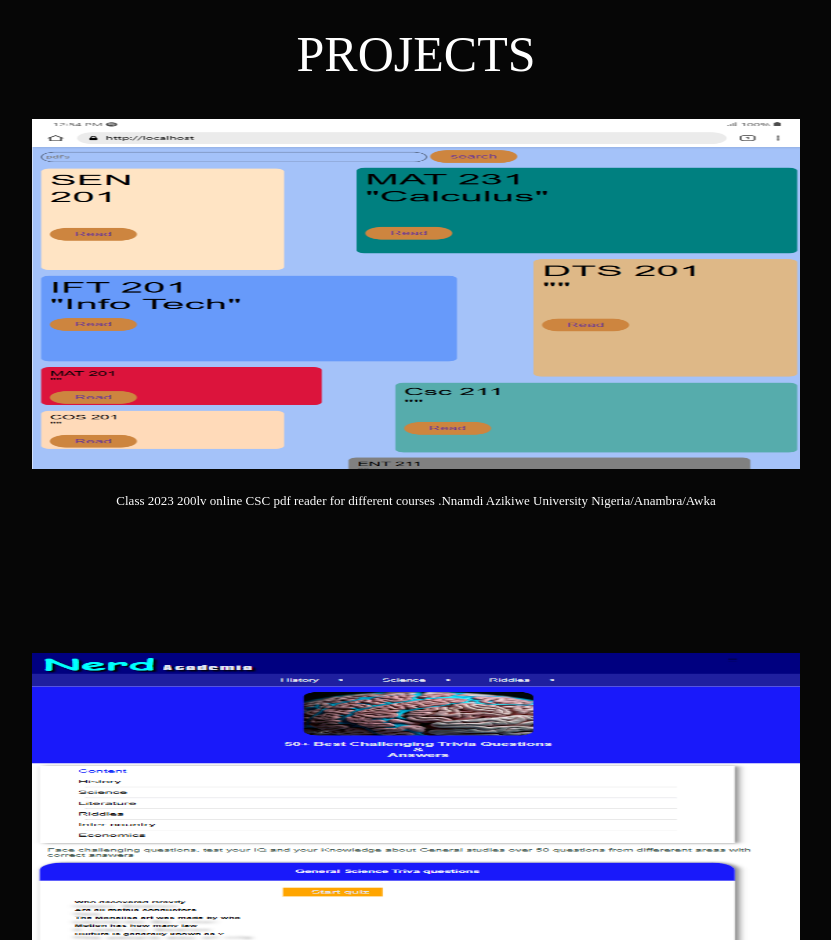
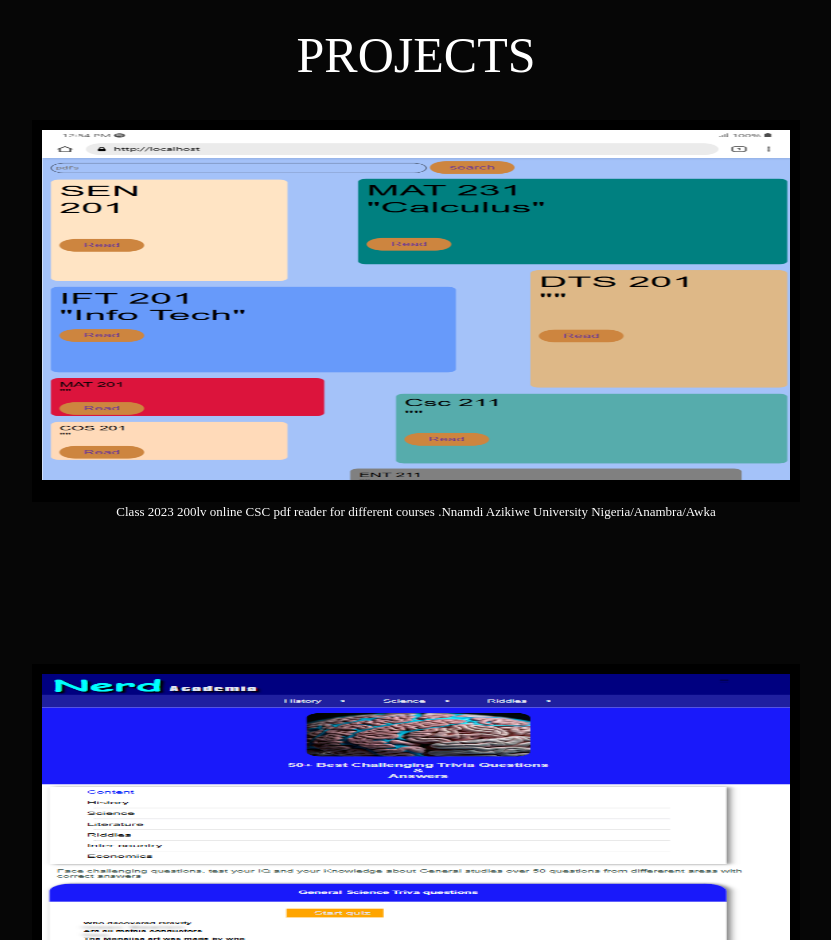
Before and after one commit to Nwajei06/my-profile, a React (Vite) app: page / in a window 1280 px wide. Shown: the part 1860-2800 px from the top of the page, without its empty margins (224-1055 px from the left). Built offline with nearby package versions, Linux system fonts and the light colour scheme.

Commit message:
eight commit

```diff
--- a/src/components/Hero.jsx
+++ b/src/components/Hero.jsx
@@ -1,15 +1,12 @@
 import React, { useRef } from 'react';
-
+import { motion, useInView } from 'framer-motion';
 import './profile.css'
-import { motion, useInView } from 'framer-motion';
-
 function Hero() {
-
   const headingRef = useRef(null);
-  const isInView = useInView(headingRef, { amount: 0.5 });
-
+  const isInView = useInView(headingRef);
   return (
     <div className='hero-contaainer'>
+
       <div className="motion">
       <motion.h1
           ref={headingRef}
--- a/src/components/Jobs.jsx
+++ b/src/components/Jobs.jsx
@@ -1,9 +1,12 @@
-import React from 'react'
+import React, { useRef } from 'react';
 import './profile.css'
 import CSC from '../../public/images/cscpdf.png'
 import Trivia from '../../public/images/triviapicture.png'
 
+import { motion, useInView } from 'framer-motion';
 function Jobs() {
+    const headingRef = useRef(null);
+    const isInView = useInView(headingRef);
   return (
     <div  className='jobs'>
         <div   className='project-container'>
@@ -11,11 +14,30 @@ function Jobs() {
  <br /><br />
 
 <div className="project-one">
- <center><img id='img' src={CSC} alt="" /></center> <br />
+   <div className="motion">
+        <motion.h1
+            ref={headingRef}
+            initial={{ opacity: 0, y: 50 }}
+            animate={isInView ? { opacity: 1, y: 0 } : {opacity: 0, y: 50}}
+            transition={{ duration: 1 }}
+          >
+          <img id='img' src={CSC} alt="" />
+          </motion.h1>
+          </div>
  <center>  <span className='span' >Class  2023 200lv online CSC pdf reader for different courses .Nnamdi Azikiwe University Nigeria/Anambra/Awka</span></center> </div>
    <br /><br /><br /><br /><br /><br /><br /><br />
    <div className="project-two">
-    <center><img id='img'  src={Trivia} alt="" /></center> <br />
+   <div className="motion">
+        <motion.h1
+            ref={headingRef}
+            initial={{ opacity: 0, y: 50 }}
+            animate={isInView ? { opacity: 1, y: 0 } : {opacity: 0, y: 50}}
+            transition={{ duration: 1 }}
+          >
+       <img id='img'  src={Trivia} alt="" />
+          </motion.h1>
+          </div>
+    {/* <center><img id='img'  src={Trivia} alt="" /></center> <br /> */}
     <center> <span  className='span'> Tivia  Questions for any grade to test knowledge of those who seek them in any category, like science,  riddles, history etc </span></center></div>
     </div>
     </div>
--- a/src/components/profile.css
+++ b/src/components/profile.css
@@ -376,7 +376,8 @@ a{
     background-color: black;
     color: white;
     text-align: center;
-    padding: 20px;
+    padding: 10px;
+    font-size: 25px;
 }
 
 
@@ -461,20 +462,13 @@ a{
     font-size: 17px;
 }
 
-.first-sec-text{
-    /* margin-left: 10px; */
-}
-/* .content-in-hero{
 
 
-} */
-.hero-contaainer h1{
-    /* margin-top: 50%; */
-}
+
 .hero-hero{
-    /* margin-top: -90px; */
+
     padding-left: 10%;
-    /* padding-right: 5%; */
+
 
 }
 
```
